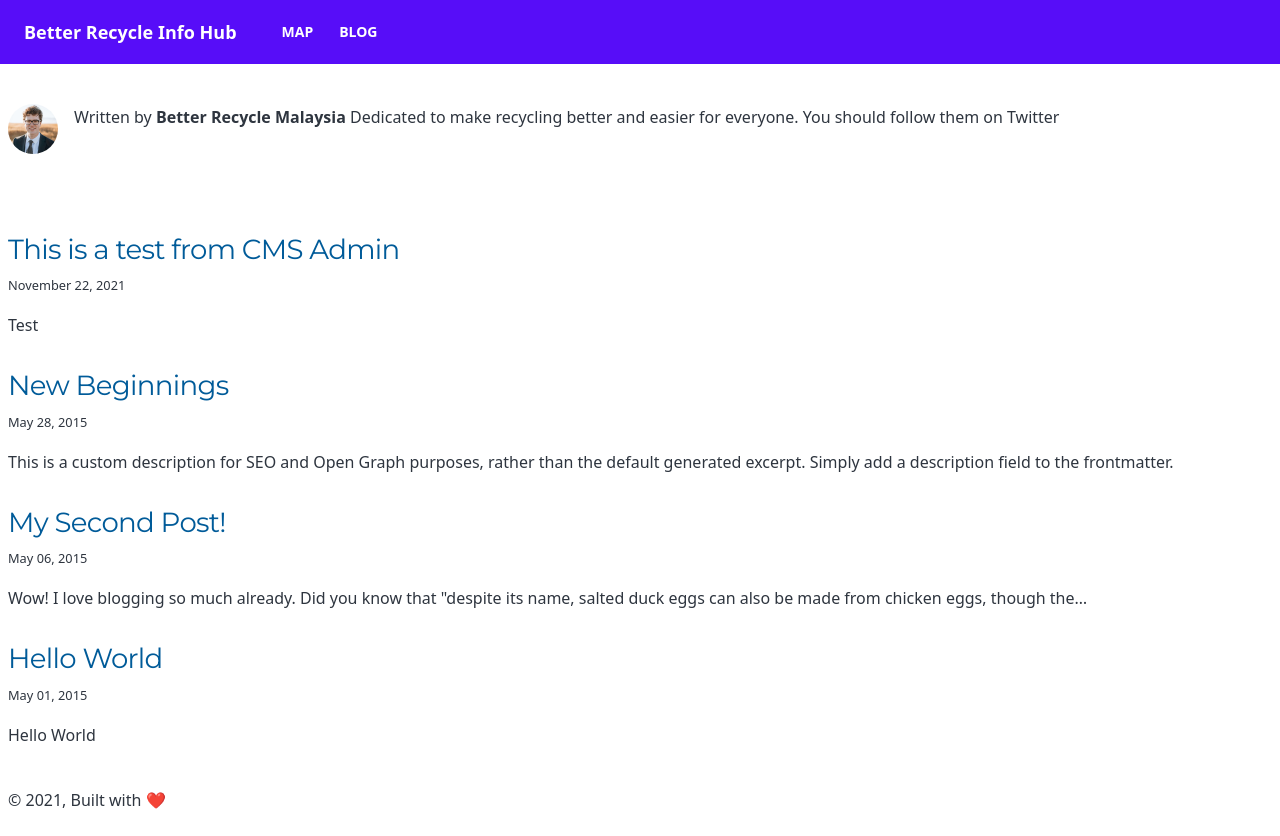
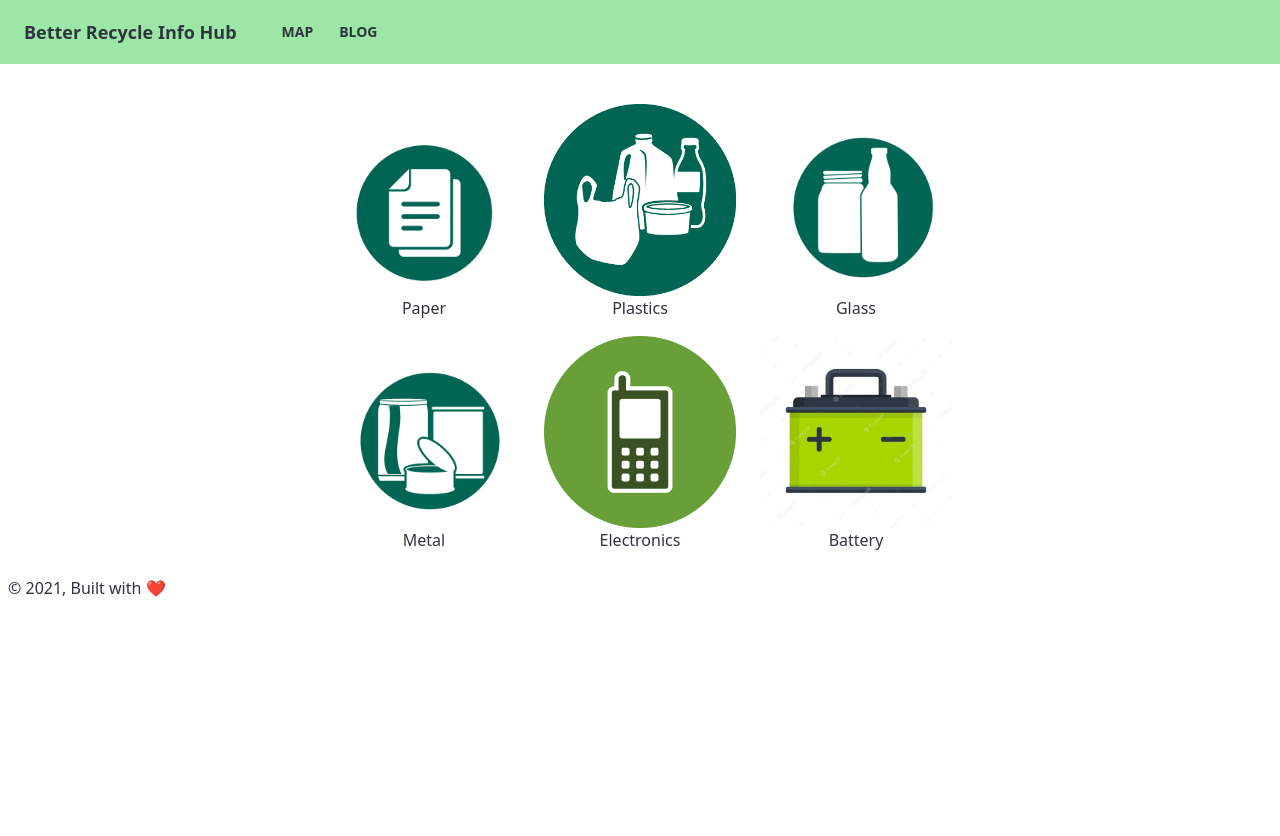
Before and after one commit to RecyclingInfoHub/better-recycle-info-hub, a Gatsby site: page / in a window 1280 px wide. After the commit the page ends 800 px from the top, so only its background shows below. Built offline with nearby package versions, Linux system fonts and the light colour scheme; Gatsby itself is replaced by a stand-in of ours; some packages are replaced by stand-ins of ours.

Commit message:
Create Landing page
+ Add icons
+ Add custom colour
+ Fix map location id bug

```diff
--- a/src/components/Map.js
+++ b/src/components/Map.js
@@ -41,7 +41,7 @@ function Map() {
   const [infoOpen, setInfoOpen] = useState(false);
 
   // We have to create a mapping of our places to actual Marker objects
-  const markerLoadHandler = (marker, { NO_ID_FIELD: id }) =>
+  const markerLoadHandler = (marker, { id: id }) =>
     setMarkerMap(prevState => ({ ...prevState, [id]: marker }));
 
   const markerClickHandler = (event, place) => {
@@ -81,7 +81,7 @@ function Map() {
             {clusterer =>
               listing.map(place => (
                 <Pin
-                  key={place.NO_ID_FIELD}
+                  key={place.id}
                   position={{ lat: place.lat, lng: place.lng }}
                   clusterer={clusterer}
                   onLoad={marker => markerLoadHandler(marker, place)}
@@ -94,7 +94,7 @@ function Map() {
 
         {infoOpen && selectedPlace && (
           <InfoWindow
-            anchor={markerMap[selectedPlace.NO_ID_FIELD]}
+            anchor={markerMap[selectedPlace.id]}
             onCloseClick={() => setInfoOpen(false)}
           >
             <div>
@@ -103,6 +103,12 @@ function Map() {
             </div>
           </InfoWindow>
         )}
+
+        {listing && listing.map((place, index) => {
+          console.log(listing);
+          return <span key={index}>heelo {place.id}</span>;
+        })}
+
       </GoogleMap>
     );
   };
--- a/src/components/layouts/AppLayout.js
+++ b/src/components/layouts/AppLayout.js
@@ -9,7 +9,7 @@ const Layout = ({ location, title, children }) => {
   return (
     <div className="global-wrapper" data-is-root-path={isRootPath}>
       {/* <header className="global-header">{header}</header> */}
-      <div className="navbar bg-primary text-neutral-content mb-10">
+      <div className="navbar bg-green text-gray mb-10">
         <div className="flex-none px-2 mx-2">
           <Link className="text-lg font-bold" to="/">
             {title || 'Better Recycle Malaysia'}
@@ -20,7 +20,7 @@ const Layout = ({ location, title, children }) => {
             <Link className="btn btn-ghost btn-sm rounded-btn" to="/map">
               Map
             </Link>
-            <Link className="btn btn-ghost btn-sm rounded-btn" to="/">
+            <Link className="btn btn-ghost btn-sm rounded-btn" to="/blog">
               Blog
             </Link>
           </div>
--- a/src/firebase/locations.js
+++ b/src/firebase/locations.js
@@ -4,5 +4,5 @@ import { app } from "./client";
 
 export const useLocations = () => {
   const locationRef = collection(getFirestore(app), "locations");
-  return useCollectionData(locationRef);
+  return useCollectionData(locationRef, { idField: 'id' });
 };
--- /dev/null
+++ b/src/pages/blog.js
@@ -0,0 +1,85 @@
+import * as React from "react";
+import { Link, graphql } from "gatsby";
+
+import Bio from "../components/Bio";
+import Layout from "../components/layouts/AppLayout";
+import Seo from "../components/Seo";
+
+const BlogIndex = ({ data, location }) => {
+  const siteTitle = data.site.siteMetadata?.title || `Title`;
+  const posts = data.allMarkdownRemark.nodes;
+
+  if (posts.length === 0) {
+    return (
+      <Layout location={location} title={siteTitle}>
+        <Seo title="All posts" />
+        <Bio />
+        <p>No blog posts found.</p>
+      </Layout>
+    );
+  }
+
+  return (
+    <Layout location={location} title={siteTitle}>
+      <Seo title="All posts" />
+      <Bio />
+      <ol style={{ listStyle: `none` }}>
+        {posts.map(post => {
+          const title = post.frontmatter.title || post.fields.slug;
+
+          return (
+            <li key={post.fields.slug}>
+              <article
+                className="post-list-item"
+                itemScope
+                itemType="http://schema.org/Article"
+              >
+                <header>
+                  <h2>
+                    <Link to={post.fields.slug} itemProp="url">
+                      <span itemProp="headline">{title}</span>
+                    </Link>
+                  </h2>
+                  <small>{post.frontmatter.date}</small>
+                </header>
+                <section>
+                  <p
+                    dangerouslySetInnerHTML={{
+                      __html: post.frontmatter.description || post.excerpt,
+                    }}
+                    itemProp="description"
+                  />
+                </section>
+              </article>
+            </li>
+          );
+        })}
+      </ol>
+    </Layout>
+  );
+};
+
+export default BlogIndex;
+
+export const pageQuery = graphql`
+  query {
+    site {
+      siteMetadata {
+        title
+      }
+    }
+    allMarkdownRemark(sort: { fields: [frontmatter___date], order: DESC }) {
+      nodes {
+        excerpt
+        fields {
+          slug
+        }
+        frontmatter {
+          date(formatString: "MMMM DD, YYYY")
+          title
+          description
+        }
+      }
+    }
+  }
+`;
--- a/src/pages/index.js
+++ b/src/pages/index.js
@@ -1,65 +1,65 @@
 import * as React from "react";
 import { Link, graphql } from "gatsby";
 
-import Bio from "../components/Bio";
 import Layout from "../components/layouts/AppLayout";
 import Seo from "../components/Seo";
 
-const BlogIndex = ({ data, location }) => {
+import paperIcon from "../images/paper.png";
+import plasticIcon from "../images/plastics.png";
+import glassIcon from "../images/glass.png";
+import metalIcon from "../images/aluminium-can.png";
+import electronicIcon from "../images/cell-phone.jpg";
+import batteryIcon from "../images/car-battery-icon.jpg";
+
+const Index = ({ data, location }) => {
   const siteTitle = data.site.siteMetadata?.title || `Title`;
-  const posts = data.allMarkdownRemark.nodes;
-
-  if (posts.length === 0) {
-    return (
-      <Layout location={location} title={siteTitle}>
-        <Seo title="All posts" />
-        <Bio />
-        <p>No blog posts found.</p>
-      </Layout>
-    );
-  }
 
   return (
     <Layout location={location} title={siteTitle}>
-      <Seo title="All posts" />
-      <Bio />
-      <ol style={{ listStyle: `none` }}>
-        {posts.map(post => {
-          const title = post.frontmatter.title || post.fields.slug;
-
-          return (
-            <li key={post.fields.slug}>
-              <article
-                className="post-list-item"
-                itemScope
-                itemType="http://schema.org/Article"
-              >
-                <header>
-                  <h2>
-                    <Link to={post.fields.slug} itemProp="url">
-                      <span itemProp="headline">{title}</span>
-                    </Link>
-                  </h2>
-                  <small>{post.frontmatter.date}</small>
-                </header>
-                <section>
-                  <p
-                    dangerouslySetInnerHTML={{
-                      __html: post.frontmatter.description || post.excerpt,
-                    }}
-                    itemProp="description"
-                  />
-                </section>
-              </article>
-            </li>
-          );
-        })}
-      </ol>
+      <Seo title="Better Recycle Info Hub" />
+      <div className="grid grid-cols-3 gap-4 mx-auto justify-center w-1/2">
+        <Link to="/">
+          <div className="text-center">
+            <img src={paperIcon} className="w-48 mx-auto group-hover:scale-125" />
+            Paper
+          </div>
+        </Link>
+        <Link to="/">
+          <div className="text-center">
+            <img src={plasticIcon} className="w-48 mx-auto group-hover:scale-125" />
+            Plastics
+          </div>
+        </Link>
+        <Link to="/">
+          <div className="text-center">
+            <img src={glassIcon} className="w-48 mx-auto group-hover:scale-125" />
+            Glass
+          </div>
+        </Link>
+        <Link to="/">
+          <div className="text-center">
+            <img src={metalIcon} className="w-48 mx-auto group-hover:scale-125" />
+            Metal
+          </div>
+        </Link>
+        <Link to="/">
+          <div className="text-center">
+            <img src={electronicIcon} className="w-48 mx-auto group-hover:scale-125" />
+            Electronics
+          </div>
+        </Link>
+        <Link to="/">
+          <div className="text-center">
+            <img src={batteryIcon} className="w-48 mx-auto group-hover:scale-125" />
+            Battery
+          </div>
+        </Link>
+      </div>
     </Layout>
   );
 };
 
-export default BlogIndex;
+export default Index;
 
 export const pageQuery = graphql`
   query {
--- a/tailwind.config.js
+++ b/tailwind.config.js
@@ -2,10 +2,15 @@ module.exports = {
   purge: ["./src/**/*.{js,jsx,ts,tsx}"],
   darkMode: false, // or 'media' or 'class'
   theme: {
+    colors: {
+      green: '#9CE6A6',
+    },
     extend: {},
   },
   variants: {
-    extend: {},
+    extend: {
+      animation: ['group-hover'],
+    },
   },
   plugins: [require("daisyui")],
 };
```
Also changed, not shown: src/images/OIP.jfif (added), src/images/aluminium-can.png (added), src/images/aluminium-wrap.png (added), src/images/car-battery-icon.jpg (added), src/images/cell-phone.jpg (added), src/images/glass.png (added), src/images/paper.png (added), src/images/plastics.png (added), 3 other files.
